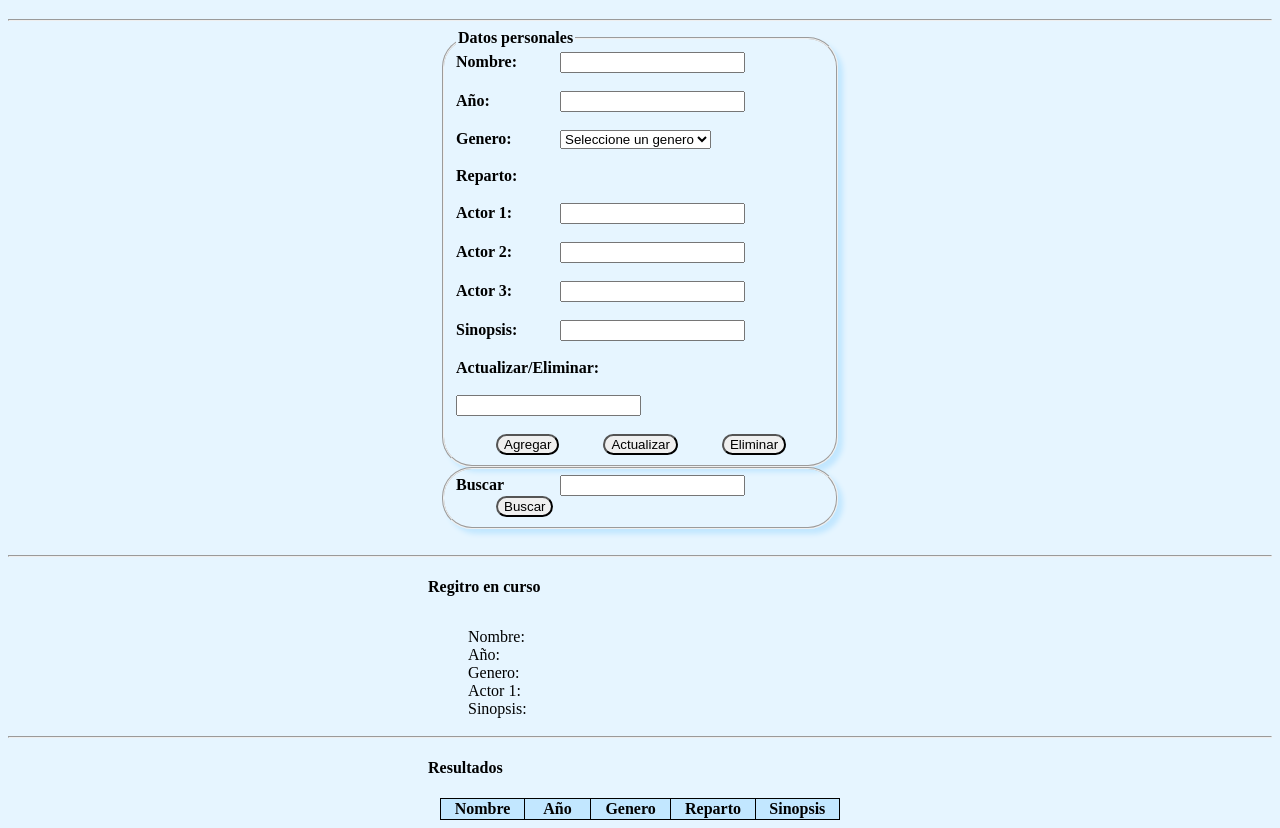
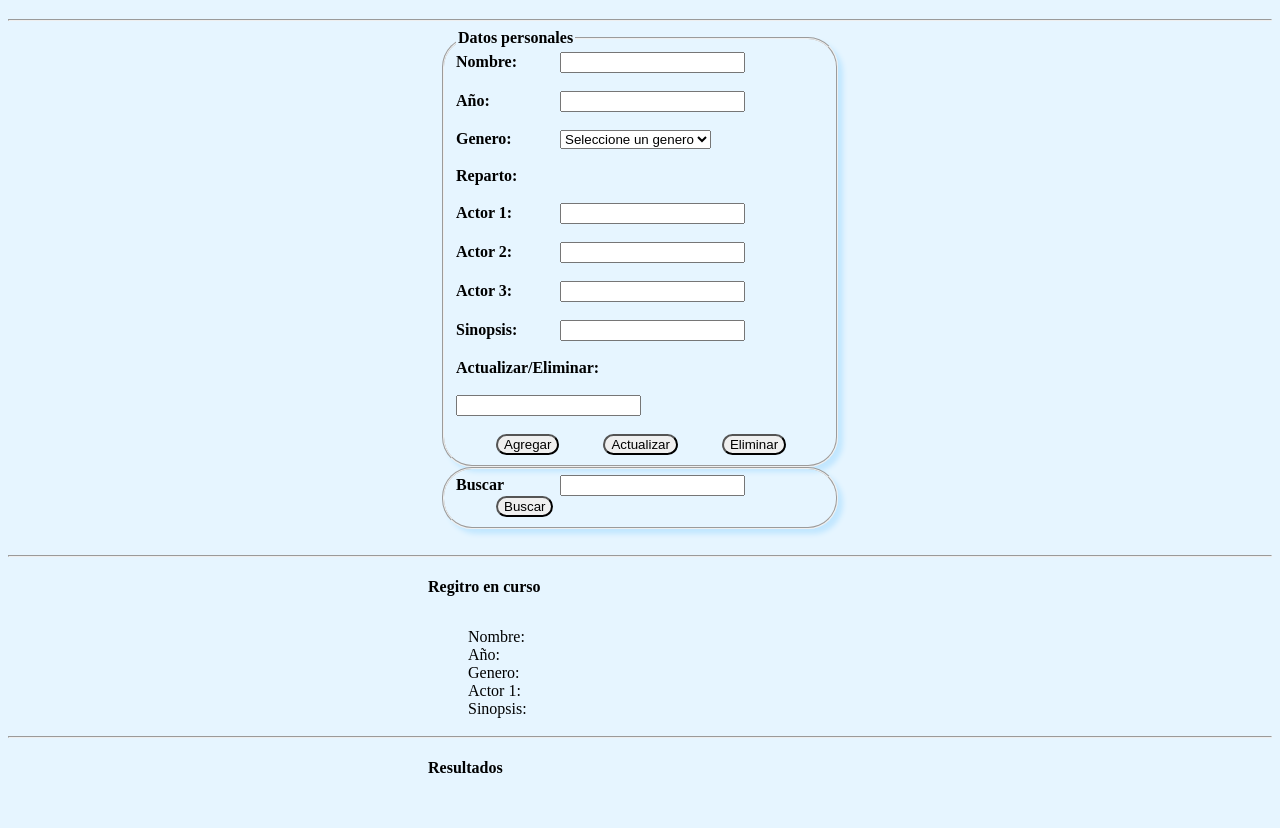
Before and after one commit to Eric-H-R/JSON111, a plain HTML site: page index.html in a window 1280 px wide. Shown: the part 61-889 px from the top of the page. After the commit the page ends 867 px from the top, so only its background shows below. Drawn offline with Linux system fonts and the light colour scheme.

```diff
--- a/index.html
+++ b/index.html
@@ -71,13 +71,7 @@
   <hr/>
   <h4>Resultados</h4>
   <table>
-	<tr>
-		<th>Nombre</th>
-		<th>Año</th>
-		<th>Genero</th>
-        <th>Reparto</th>
-        <th>Sinopsis</th>
-	</tr>
+
   </table>
   <table id="resultado8"></table>
   <script src="js/script.js"></script>
```
